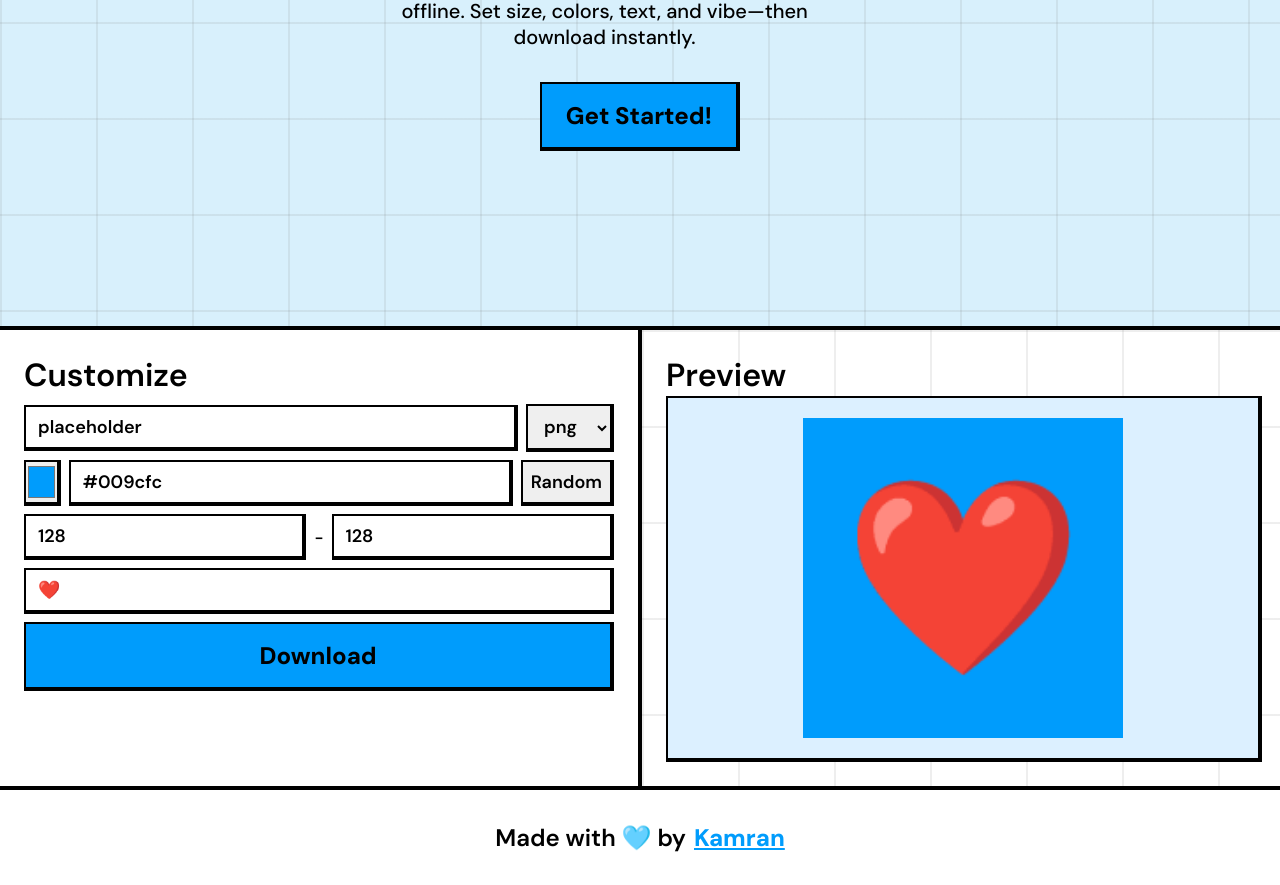
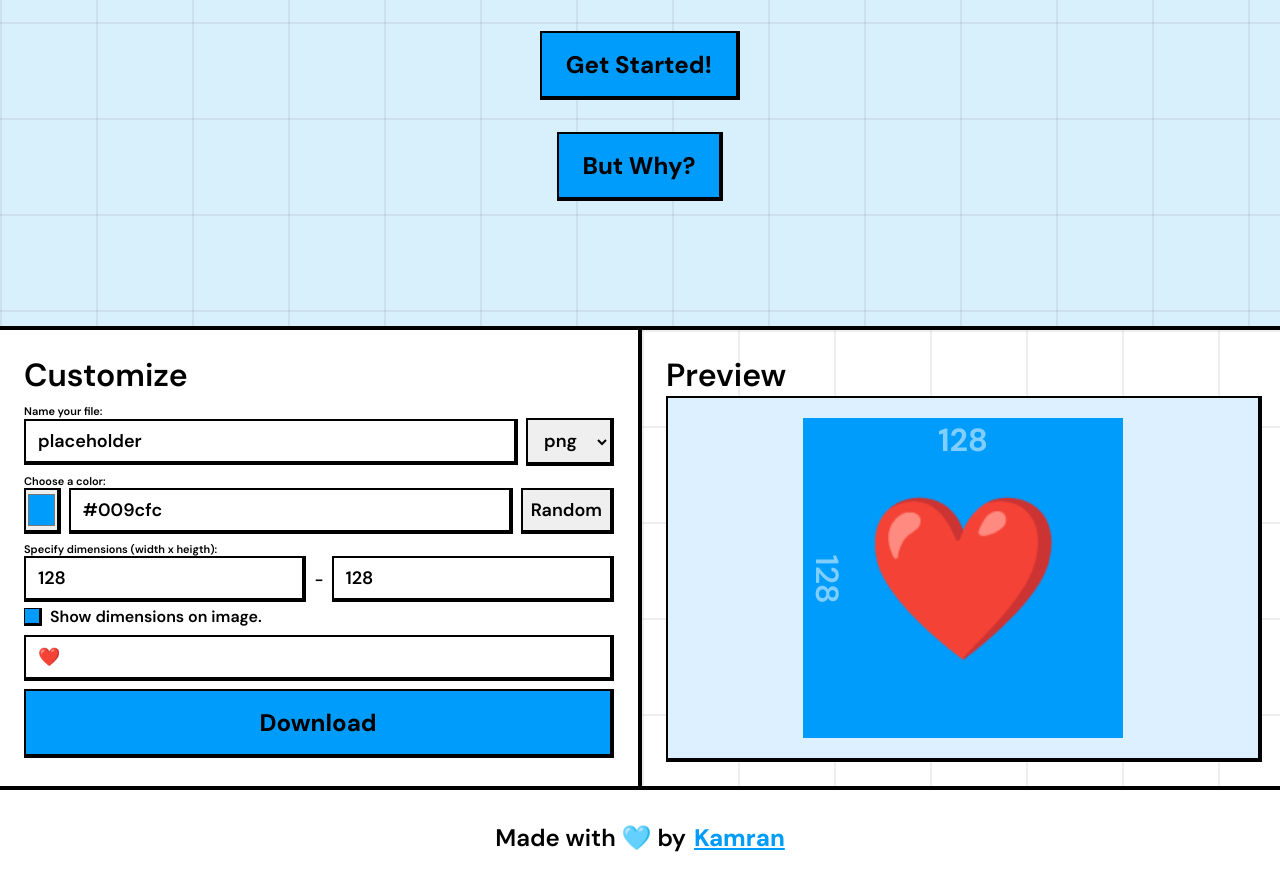
Before and after one commit to kamran-rafi/PlaceholderGenerator, a React (Vite) app: page / in a window 1280 px wide. Shown: the part 444-1329 px from the top of the page. Built offline with nearby package versions, Linux system fonts and the light colour scheme.

Commit message:
Added checkbox to show dimensions.

```diff
--- a/src/components/Editor/Editor.jsx
+++ b/src/components/Editor/Editor.jsx
@@ -14,6 +14,7 @@ const Editor = () => {
     const [height, setHeight] = useState("128")
     const [color, setColor] = useState("#009cfc")
     const [emoji, setEmoji] = useState("❤️")
+    const [showDimensions, setShowDimensions] = useState(true)
 
     const previewRef = useRef()
 
@@ -69,15 +70,28 @@ const Editor = () => {
         <section id={Style.Editor}>
             <aside className={Style.inputs}>
                 <h2>Customize</h2>
+                <div>
+                    <p className={Style.text}>Name your file:</p>
                     <div className={Style.inputsContainer}>
                         <Input hint="placeholder" value={filename} changeCallback={e => setFilename(e.target.value)} />
                         <DropMenu value={filetype} changeCallback={e => setFiletype(e.target.value)} />
                     </div>
+                </div>
+                <div style={{ display: "flex", flexDirection: "column" }}>
+                    <p className={Style.text}>Choose a color:</p>
                     <ColorPicker value={color} changeCallback={e => setColor(e.target.value)} changeColor={setColor} />
+                </div>
+                <div>
+                    <p className={Style.text}>Specify dimensions (width x heigth): </p>
                     <div className={Style.inputsContainer}>
                         <Input hint="width (defualt: 128px)" value={width} changeCallback={e => setWidth(e.target.value)} type="number" />
                         <span> - </span>
                         <Input hint="height (defualt: 128px)" value={height} changeCallback={e => setHeight(e.target.value)} type="number" />
+                    </div>
+                    <label className={Style.label}>
+                        <input type="checkbox" checked={showDimensions} onChange={()=>setShowDimensions(!showDimensions)}/>
+                        <p>Show dimensions on image.</p>
+                    </label>
                 </div>
                 <div className={Style.inputsContainer}>
                     <Input hint="Insert one emoji" value={emoji} changeCallback={e => setEmoji(e.target.value)} max="3" />
@@ -92,6 +106,7 @@ const Editor = () => {
                     width={width}
                     height={height}
                     emoji={emoji}
+                    showDimensions={showDimensions}
                 />
             </aside>
         </section>
--- a/src/components/Editor/Editor.module.css
+++ b/src/components/Editor/Editor.module.css
@@ -34,3 +34,47 @@
     background-image: linear-gradient(#78787820 2px, transparent 0.1px), linear-gradient(90deg, #78787820 2px, transparent 0.1px);
     background-size: 6em 6em;
 }
+
+.text {
+    font-size: 11px;
+}
+
+.label {
+    display: flex;
+    align-items: center;
+    gap: 8px;
+    margin-top: 4px;
+}
+
+.label > input[type="checkbox"] {
+    /* Remove default checkbox style */
+    appearance: none;
+    -webkit-appearance: none;
+    -moz-appearance: none;
+
+    /* Size and box styling */
+    width: 18px;
+    height: 18px;
+    border-top: 1.5px solid black;
+    border-left: 1.5px solid black;
+    border-right: 3px solid black;
+    border-bottom: 3px solid black;
+    cursor: pointer;
+    position: relative;
+}
+
+.label > input[type="checkbox"]:hover {
+    border-top: 3px solid black;
+    border-left: 3px solid black;
+    border-right: 1.5px solid black;
+    border-bottom: 1.5px solid black;
+}
+
+/* Add a checkmark when checked */
+.label > input[type="checkbox"]:checked::after {
+    content: '';
+    position: absolute;
+    width: 100%;
+    height: 100%;
+    background-color: #009cfc;
+}
--- a/src/components/Preview/Preview.jsx
+++ b/src/components/Preview/Preview.jsx
@@ -1,11 +1,54 @@
 import Style from "./Preview.module.css"
 
-const Preview = ({ reference, color, width = 128, height = 128, emoji }) => {
+const Preview = ({ reference, color, width = 128, height = 128, emoji, showDimensions }) => {
     const maxPreviewSize = 320
     const scale = Math.min(maxPreviewSize / width, maxPreviewSize / height)
 
     // Pick smaller of width or height for emoji size
-    const emojiSize = Math.min(width, height) * 0.6 // 60% of smaller side
+    const fontSize = Math.min(width, height)
+
+    const lightenHexColor = (hex, percent) => {
+        // Remove '#' if present
+        hex = hex.replace(/^#/, "");
+
+        // Parse r, g, b
+        const r = parseInt(hex.substring(0, 2), 16);
+        const g = parseInt(hex.substring(2, 4), 16);
+        const b = parseInt(hex.substring(4, 6), 16);
+
+        // Increase each channel by percent (0-100)
+        const newR = Math.min(255, Math.round(r + (255 - r) * (percent / 100)));
+        const newG = Math.min(255, Math.round(g + (255 - g) * (percent / 100)));
+        const newB = Math.min(255, Math.round(b + (255 - b) * (percent / 100)));
+
+        // Return new hex color
+        return `#${newR.toString(16).padStart(2, "0")}${newG
+            .toString(16)
+            .padStart(2, "0")}${newB.toString(16).padStart(2, "0")}`;
+    }
+
+    const fontColor = lightenHexColor(color, 50)
+
+    const widthTextStyle = {
+        position: "absolute",
+        top: "0",
+        left: "50%",          // center horizontally
+        transform: "translateX(-50%)", // horizontal centering
+        margin: 0,
+        fontSize: fontSize * 0.1,
+        color: fontColor,
+        fontWeight: "bold",
+        zIndex: 1
+    }
+
+    const heightTextStyle = {
+        position: "absolute",
+        left: "0",
+        transform: "rotate(90deg)",
+        color: fontColor,
+        fontSize: fontSize * 0.1,
+        zIndex: 1
+    }
 
     return (
         <div id={Style.Preview}>
@@ -39,8 +82,19 @@ const Preview = ({ reference, color, width = 128, height = 128, emoji }) => {
                         }}
                         ref={reference}
                     >
+                        {showDimensions
+                        ?
+                            <>
+                                <p style={widthTextStyle}>{width}</p>
+                                <p style={heightTextStyle}>{height}</p>
+                            </>
+                        :
+                            <></>
+                        }
+
                         <p style={{
-                            fontSize: `${emojiSize}px`
+                            fontSize: `${fontSize * 0.5}px`,
+                            color: fontColor
                         }}>{emoji}</p>
                     </div>
                 </div>
--- a/src/components/Welcome/Welcome.jsx
+++ b/src/components/Welcome/Welcome.jsx
@@ -14,6 +14,7 @@ const Welcome = () => {
                     Generate bold, customizable placeholder images offline. Set size, colors, text, and vibe—then download instantly.
                 </p>
                 <Button title="Get Started!"/>
+                <Button title="But Why?"/>
             </main>
         </section>
     )
--- a/src/components/Welcome/Welcome.module.css
+++ b/src/components/Welcome/Welcome.module.css
@@ -1,5 +1,5 @@
 #Welcome {
-    height: 80vh;
+    min-height: 80vh;
     display: flex;
     align-items: center;
     justify-content: center;
```
Lines whose indentation alone changed are shown as unchanged.
